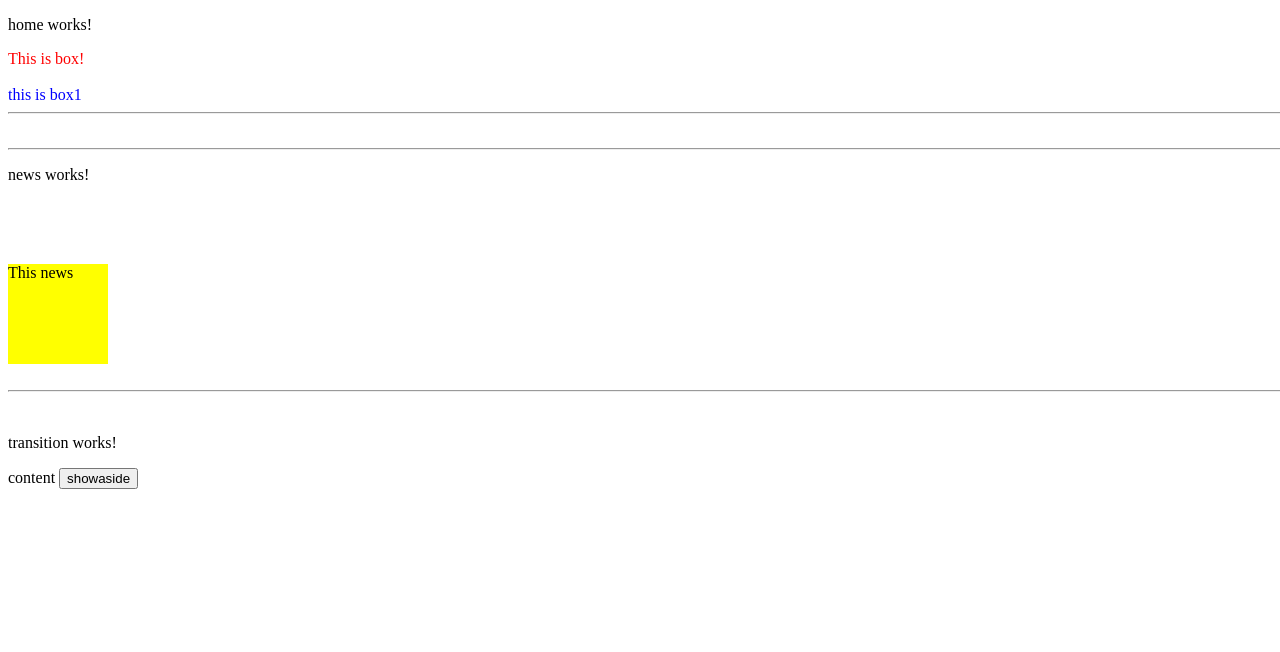
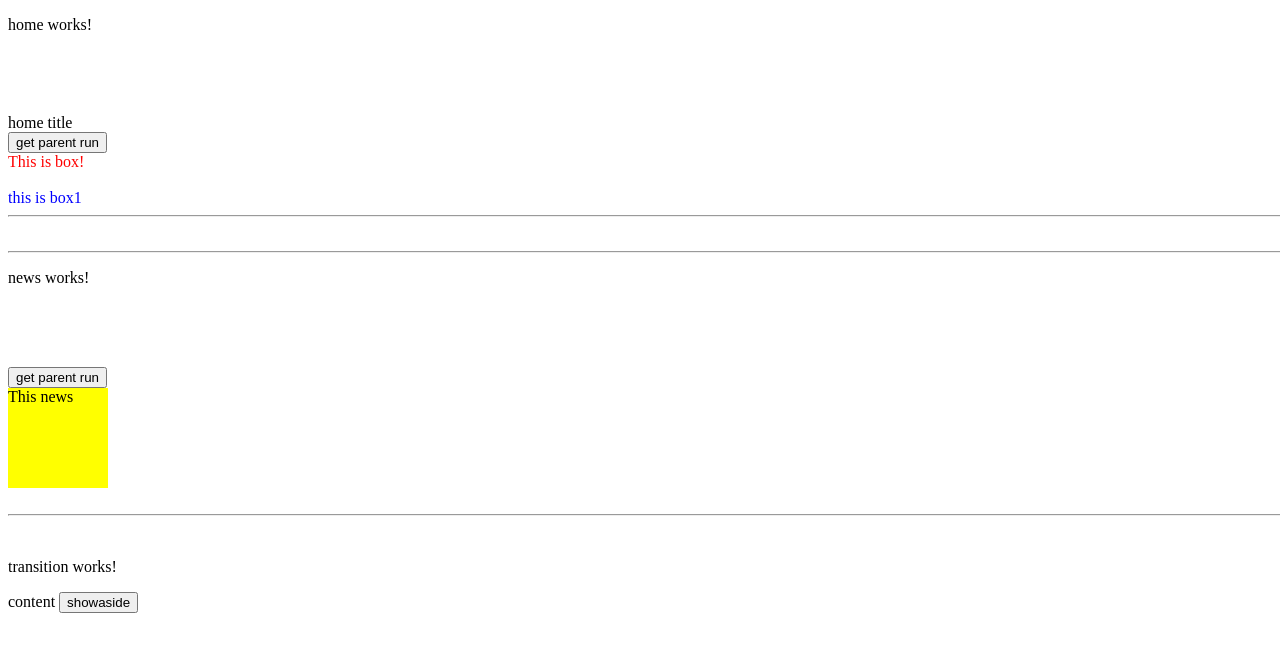
Before and after one commit to Shaka1987/AngularDemo, an Angular app in the folder demo/: page / in a window 1280 px wide. Shown: the top 652 px of the page. Built offline with nearby package versions, Linux system fonts and the light colour scheme.

Commit message:
parent and child exchange data

```diff
--- a/demo/src/app/app.module.ts
+++ b/demo/src/app/app.module.ts
@@ -10,6 +10,7 @@ import { HomeComponent } from './components/home/home.component';
 import { NewsComponent } from './components/news/news.component';
 import { HeaderComponent } from './components/header/header.component';
 import { TransitionComponent } from './components/transition/transition.component';
+import { FooterComponent } from './components/footer/footer.component';
 
 @NgModule({
   declarations: [
@@ -19,7 +20,8 @@ import { TransitionComponent } from './components/transition/transition.componen
     HomeComponent,
     NewsComponent,
     HeaderComponent,
-    TransitionComponent
+    TransitionComponent,
+    FooterComponent
   ],
   imports: [
     BrowserModule,
--- /dev/null
+++ b/demo/src/app/components/footer/footer.component.html
@@ -0,0 +1 @@
+<p>footer works!</p>
--- /dev/null
+++ b/demo/src/app/components/footer/footer.component.ts
@@ -0,0 +1,15 @@
+import { Component, OnInit } from '@angular/core';
+
+@Component({
+  selector: 'app-footer',
+  templateUrl: './footer.component.html',
+  styleUrls: ['./footer.component.scss']
+})
+export class FooterComponent implements OnInit {
+
+  constructor() { }
+
+  ngOnInit(): void {
+  }
+
+}
--- a/demo/src/app/components/header/header.component.html
+++ b/demo/src/app/components/header/header.component.html
@@ -1,2 +1,4 @@
 
 <h1>header component</h1>
+<div>{{headerTitle}}</div>
+<button (click)='getparentrun()'>get parent run </button>
--- a/demo/src/app/components/header/header.component.ts
+++ b/demo/src/app/components/header/header.component.ts
@@ -1,4 +1,4 @@
-import { Component, OnInit } from '@angular/core';
+import { Component, EventEmitter, Input, OnInit, Output } from '@angular/core';
 
 @Component({
   selector: 'app-header',
@@ -6,7 +6,10 @@ import { Component, OnInit } from '@angular/core';
   styleUrls: ['./header.component.scss']
 })
 export class HeaderComponent implements OnInit {
-
+  @Input() headerTitle: any;
+  @Input() parentRun: any;
+  @Input() parent: any;
+  @Output() private outer = new EventEmitter();
   constructor() { }
 
   ngOnInit(): void {
@@ -14,4 +17,10 @@ export class HeaderComponent implements OnInit {
   run() {
     console.log('I\'m header');
   }
+  getparentrun() {
+    // this.parentRun();
+    this.parent.run();
+    this.outer.emit('header send msg!');
+  }
+
 }
--- a/demo/src/app/components/home/home.component.html
+++ b/demo/src/app/components/home/home.component.html
@@ -1,4 +1,5 @@
 <p>home works!</p>
+<app-header [headerTitle]="title" [parentRun]="run" [parent]="this" (outer)="recieveMsg($event)"></app-header>
 <div id= "box">
     This is box!
 </div>
--- a/demo/src/app/components/home/home.component.ts
+++ b/demo/src/app/components/home/home.component.ts
@@ -8,6 +8,7 @@ import { AfterViewInit, Component, OnInit } from '@angular/core';
 export class HomeComponent implements OnInit, AfterViewInit {
 
   public flag: any = true;
+  public title = 'home title';
   constructor() { }
 
   ngOnInit(): void {
@@ -24,4 +25,10 @@ export class HomeComponent implements OnInit, AfterViewInit {
     oBox1.style.color = 'blue';
   }
 
+  run() {
+    alert('this is home component run!');
+  }
+  recieveMsg(event) {
+    alert(event);
+  }
 }
```
Also changed, not shown: demo/src/app/components/footer/footer.component.scss (added), 1 other file (tests, documents, lock files or other folders).
